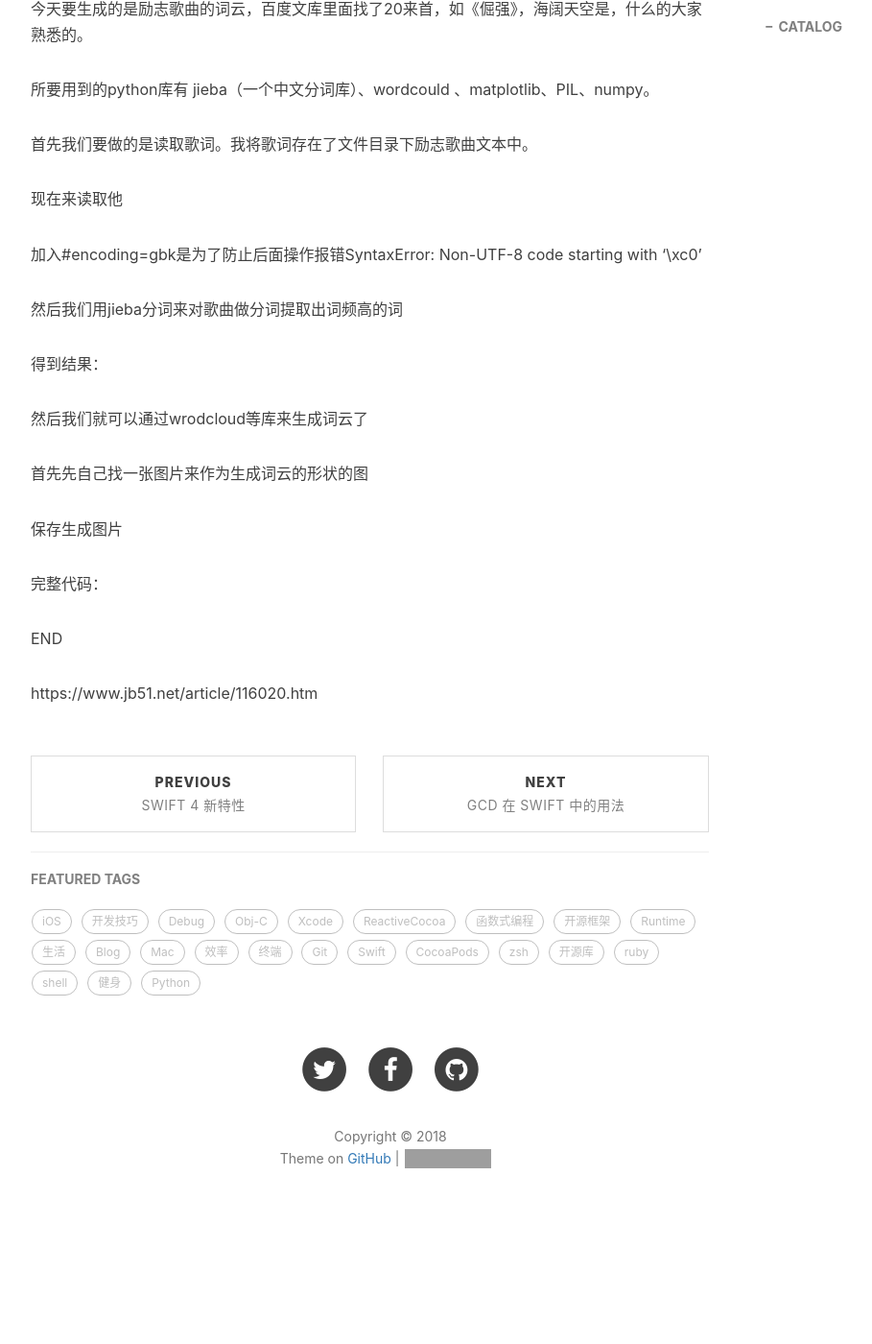
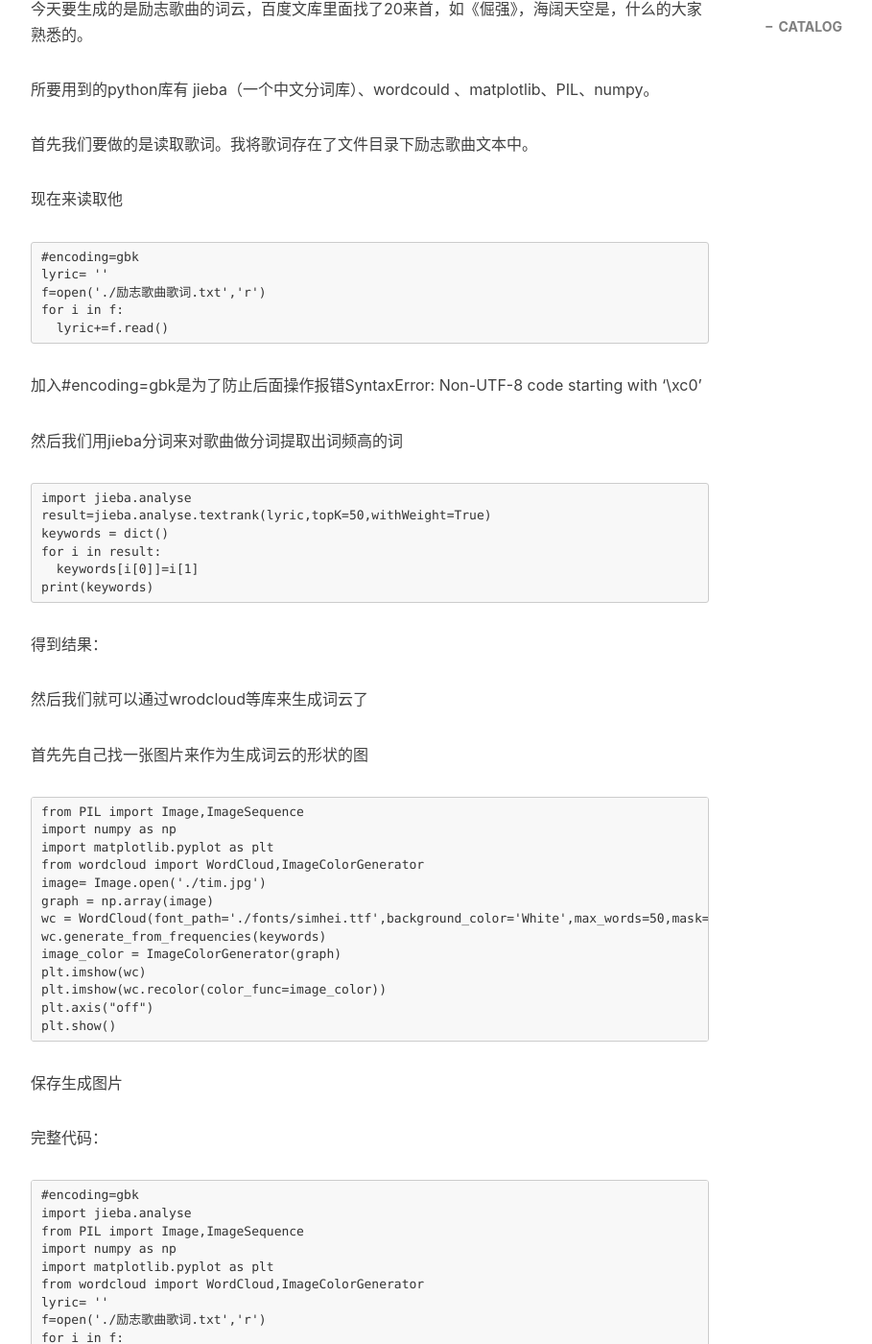
Before and after one commit to thomaslzb/thomaslzb.github.io, a Jekyll site: the page built from _posts/2018-09-25-python生成词云的实现方法.md, in a window 1280 px wide and 1400 px high, scrolled down 634 px. Shown: the whole window at 96% size, without its empty margins (233-1142 px from the left). Built offline with Jekyll 4.4.1, drawn with Linux system fonts in a browser that asks for light colours; nearby versions of some CDN libraries; comment, search, counter and statistics services are not loaded; before the commit the page ends 1945 px from its top, so only the background shows below that; some of the changed text lies outside the part shown; grey boxes are pictures that could not be loaded.

Commit message:
new post

```diff
--- a/_posts/2018-09-25-python生成词云的实现方法.md
+++ b/_posts/2018-09-25-python生成词云的实现方法.md
@@ -22,24 +22,50 @@ Python生成词云的实现方法
 
 现在来读取他
 
+    #encoding=gbk
+    lyric= ''
+    f=open('./励志歌曲歌词.txt','r')
+    for i in f:
+      lyric+=f.read()
 
 
 加入#encoding=gbk是为了防止后面操作报错SyntaxError: Non-UTF-8 code starting with '\xc0'
 
 然后我们用jieba分词来对歌曲做分词提取出词频高的词
 
-
+    import jieba.analyse
+    result=jieba.analyse.textrank(lyric,topK=50,withWeight=True)
+    keywords = dict()
+    for i in result:
+      keywords[i[0]]=i[1]
+    print(keywords)
 
 
 
 得到结果：
 
 
+
 然后我们就可以通过wrodcloud等库来生成词云了
 
 首先先自己找一张图片来作为生成词云的形状的图
 
+[](http://thomaslzb.github.io/img/balloon.img)
 
+
+    from PIL import Image,ImageSequence
+    import numpy as np
+    import matplotlib.pyplot as plt
+    from wordcloud import WordCloud,ImageColorGenerator
+    image= Image.open('./tim.jpg')
+    graph = np.array(image)
+    wc = WordCloud(font_path='./fonts/simhei.ttf',background_color='White',max_words=50,mask=graph)
+    wc.generate_from_frequencies(keywords)
+    image_color = ImageColorGenerator(graph)
+    plt.imshow(wc)
+    plt.imshow(wc.recolor(color_func=image_color))
+    plt.axis("off")
+    plt.show()
 
 
 
@@ -49,6 +75,35 @@ Python生成词云的实现方法
 
 完整代码：
 
+    #encoding=gbk
+    import jieba.analyse
+    from PIL import Image,ImageSequence
+    import numpy as np
+    import matplotlib.pyplot as plt
+    from wordcloud import WordCloud,ImageColorGenerator
+    lyric= ''
+    f=open('./励志歌曲歌词.txt','r')
+    for i in f:
+      lyric+=f.read()
+
+
+    result=jieba.analyse.textrank(lyric,topK=50,withWeight=True)
+    keywords = dict()
+    for i in result:
+      keywords[i[0]]=i[1]
+    print(keywords)
+
+
+    image= Image.open('./tim.jpg')
+    graph = np.array(image)
+    wc = WordCloud(font_path='./fonts/simhei.ttf',background_color='White',max_words=50,mask=graph)
+    wc.generate_from_frequencies(keywords)
+    image_color = ImageColorGenerator(graph)
+    plt.imshow(wc)
+    plt.imshow(wc.recolor(color_func=image_color))
+    plt.axis("off")
+    plt.show()
+    wc.to_file('dream.png')
 
 END
 
```
Also changed, not shown: img/balloon.jpg (added).
